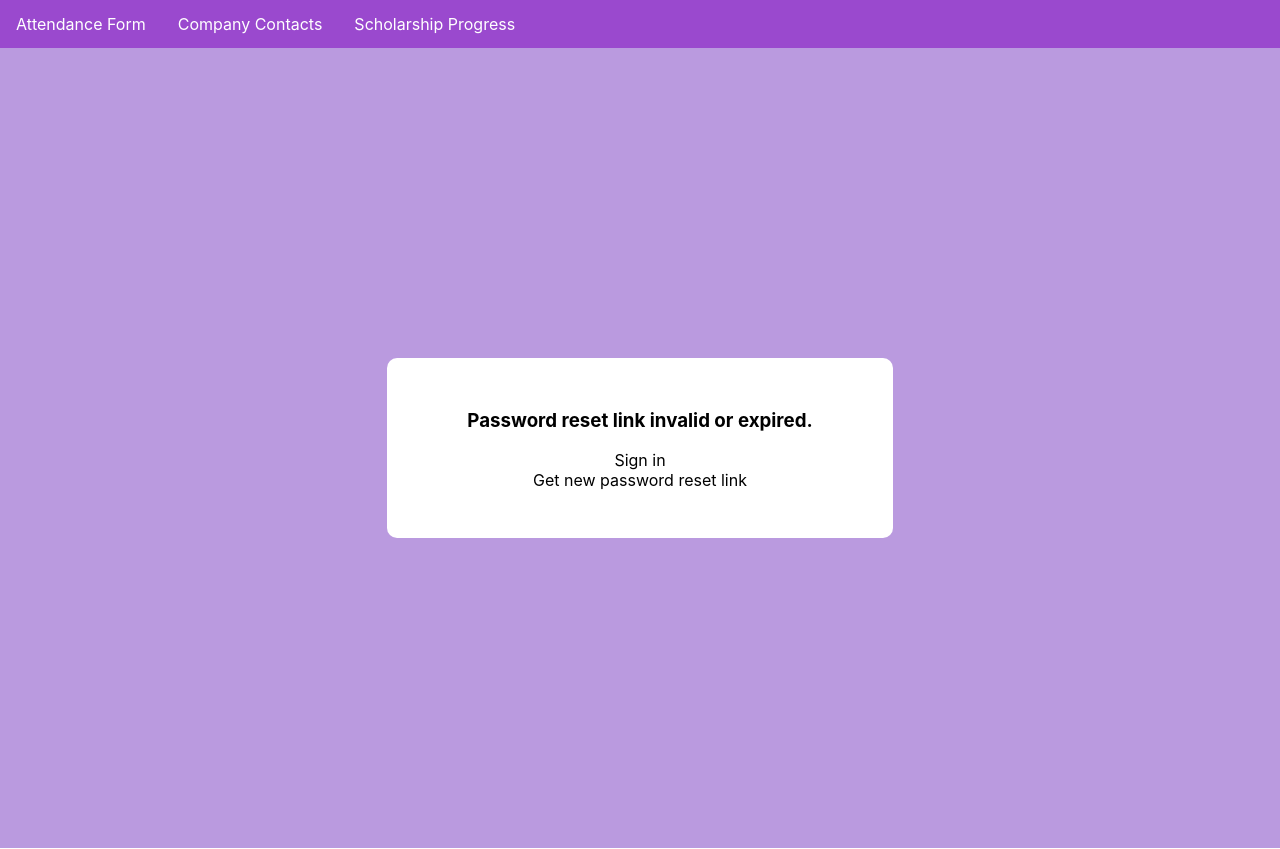
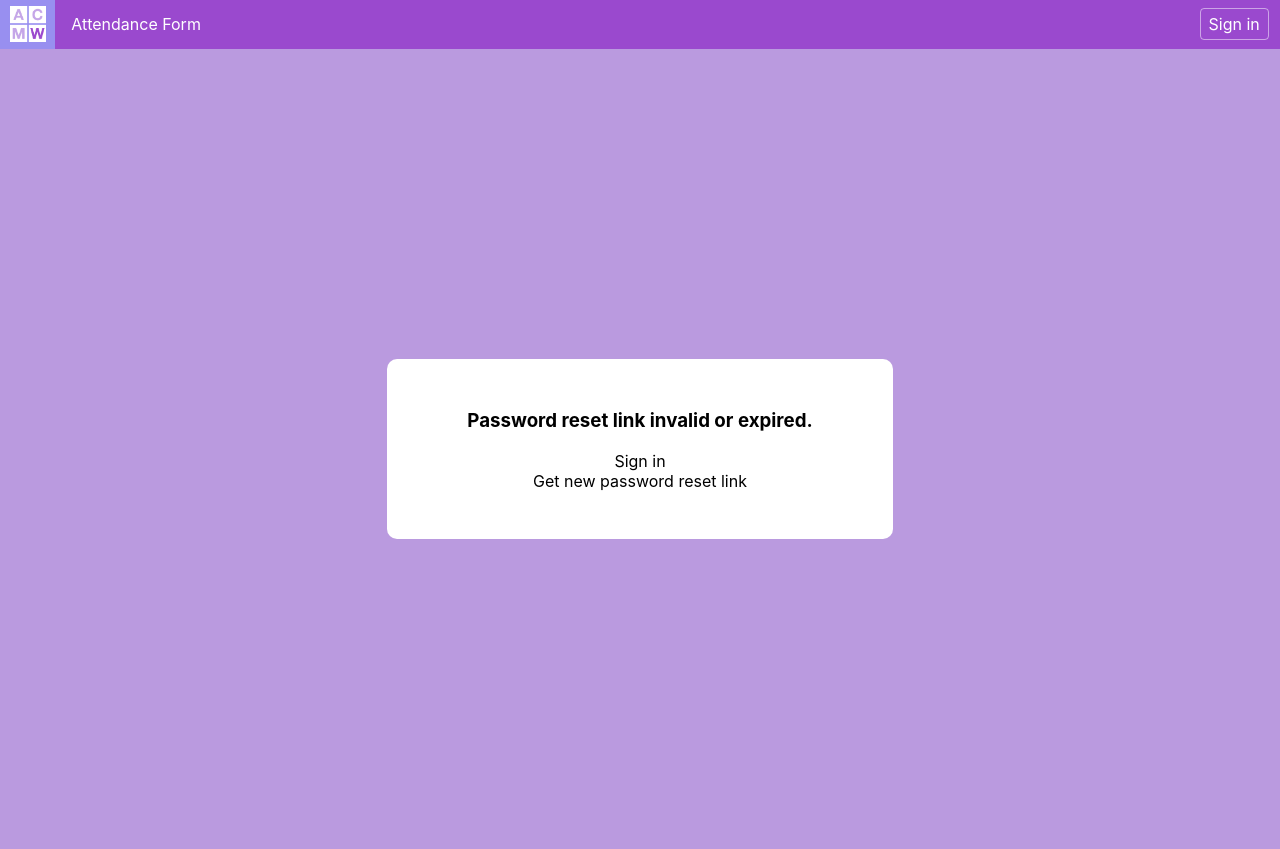
Before and after one commit to jgeorge37/acmwosu-db, a Next.js app in the folder acmw-db-app/: page /reset in a window 1280 px wide. Built offline with nearby package versions, Linux system fonts and the light colour scheme.

Commit message:
ADA-42 All of the permissions stuff

```diff
--- a/acmw-db-app/components/NavBar.jsx
+++ b/acmw-db-app/components/NavBar.jsx
@@ -1,14 +1,10 @@
 import styles from '../styles/components/NavBar.module.css';
-import React, {useEffect, useState} from 'react';
+import React, {Fragment, useEffect, useState} from 'react';
+
 
 const NavBar = (props) => {
-  const [user, setUser] = useState(null);
   const [showAlert, setShowAlert] = useState(false);
   const [hideAlert, setHideAlert] = useState(false);
-
-  useEffect(() => {
-    setUser(localStorage.getItem('user'));
-  }, []);
 
   useEffect(() => {
     if(showAlert) {
@@ -19,26 +15,62 @@ const NavBar = (props) => {
     }
   }, [showAlert]);
 
-  return (
-      <ul className={styles.bar}>
-        <li className={styles.tab}><a className={props.current === "attendance" ? styles.current : null} href="/attendance">Attendance Form</a></li>
-        <li className={styles.tab}><a className={props.current === "companycontacts" ? styles.current : null} href="/companycontacts">Company Contacts</a></li>
-        <li className={styles.tab}><a className={props.current === "scholarshipprogress" ? styles.current : null} href="/scholarshipprogress">Scholarship Progress</a></li>
-        {showAlert && !hideAlert &&
+  const logoutAlert = (
     <div className={styles.alert}>
       Successfully logged out &#x2705;
     </div>
-        }
-        {user &&
+  )
+
+  const cornerButton = props.user ?
+  (
     <li className={`${styles.tab} ${styles.account}`}>
-          <span className={styles.email}>{JSON.parse(user).email}</span>
+      <span className={styles.email}>{JSON.parse(props.user).email}</span>
       <span onClick={() => {
-            setUser(null);
+        props.setUser(null);
         localStorage.removeItem('user');
         setShowAlert(true);
-          }} className={styles.logout}>Log out</span>
+      }} className={styles.cornerButton}>Log out</span>
     </li>
-        }
+  )
+  :
+  (
+    <li className={`${styles.tab} ${styles.account}`}>
+      <a className={styles.cornerButton} href="/signin">Sign in</a>
+    </li>
+  )
+
+  // show to all users
+  const tier1 = (
+    <Fragment>
+      <li className={styles.tab}><a className={props.current === "attendance" ? styles.current : null} href="/attendance">Attendance Form</a></li>
+    </Fragment>
+  );
+
+  // show to non-exec, signed-in users
+  const tier2 = (
+    <Fragment>
+      <li className={styles.tab}><a className={props.current === "scholarshipprogress" ? styles.current : null} href="/scholarshipprogress">Scholarship Progress</a></li>
+    </Fragment>
+  );
+
+  // show only to exec users
+  const tier3 = (
+    <Fragment>
+      <li className={styles.tab}><a className={props.current === "execdashboard" ? styles.current : null} href="/execdashboard">Exec Dashboard</a></li>
+      <li className={styles.tab}><a className={props.current === "companycontacts" ? styles.current : null} href="/companycontacts">Company Contacts</a></li>
+    </Fragment>
+  );
+
+  return (
+      <ul className={styles.bar}>
+        <a href="/">
+         <img src="/logoinvert.png" alt="ACM-W Logo" className={styles.navlogo}/>
+        </a>
+        {tier1}
+        {props.user && tier2}
+        {props.user && JSON.parse(props.user).is_exec && tier3}
+        {showAlert && !hideAlert && logoutAlert}
+        {!(showAlert && !hideAlert) && cornerButton}
       </ul>
   )
 }
--- a/acmw-db-app/pages/_app.js
+++ b/acmw-db-app/pages/_app.js
@@ -1,8 +1,43 @@
 import '../styles/globals.css';
 import Head from 'next/head';
 import NavBar from '../components/NavBar';
+import React, { useEffect, useState } from 'react';
+
+const loadingWheel = (
+  <div className="lds-ring"><div></div><div></div><div></div><div></div></div>
+);
+
+const accountOnly = ['scholarshipprogress'];
+const execOnly = ['execdashboard', 'companycontacts'];
 
 function MyApp({ Component, pageProps }) {
+  const [user, setUser] = useState(null);
+  const [currentPage, setCurrentPage] = useState('');
+  const [blocked, setBlocked] = useState(null);
+
+  useEffect(() => {
+    setBlocked(null);
+    const userFromStorage = localStorage.getItem('user');
+    setUser(userFromStorage);
+    const pageName = Component.name.toLowerCase();
+    setCurrentPage(pageName);
+  }, [Component]);
+
+  // check if user is unauthorized
+  const checkBlocked = async () => {
+    const pageName = Component.name.toLowerCase();
+    let blocked = null;
+    if(accountOnly.includes(pageName)) {
+      blocked = !!user ? false : true;
+    } else if(execOnly.includes(pageName)) {
+      blocked = !!user && JSON.parse(user).is_exec ? false : true;
+    } else {
+      blocked = false;
+    }
+    return blocked;
+  }
+  checkBlocked().then(val => setBlocked(val));
+
   return (
     <div>
       <Head>
@@ -10,10 +45,16 @@ function MyApp({ Component, pageProps }) {
       </Head>
       <div className="app-container">
         <div className="navbar">
-          <NavBar></NavBar>
+          <NavBar current={currentPage} user={user} setUser={setUser}></NavBar>
         </div>
         <div className="component">
-          <Component {...pageProps} />
+          { blocked === null && loadingWheel }
+          { blocked === false &&
+            <Component {...pageProps} />
+          }
+          { blocked === true &&
+            <div className="unauth">You are not authorized to access this page. <br/><a href="/signin">Sign in</a></div>
+          }
         </div>
       </div>
     </div>
--- a/acmw-db-app/pages/attendance.js
+++ b/acmw-db-app/pages/attendance.js
@@ -1,10 +1,8 @@
 import AttendanceForm from '../components/AttendanceForm'
-import NavBar from '../components/NavBar'
 
 const Attendance = () => {
     return (
         <div>
-            <NavBar current="attendanceform"/>
             <AttendanceForm />
         </div>
     )
--- a/acmw-db-app/pages/companycontacts.js
+++ b/acmw-db-app/pages/companycontacts.js
@@ -6,7 +6,6 @@ import AddCompanyForm from '../components/AddCompanyForm'
 import SubmitButton from '../components/FormComponents/SubmitButton'
 import AddContactForm from '../components/AddContactForm'
 import SponsorshipForm from '../components/SponsorshipForm'
-import NavBar from '../components/NavBar'
 
 const CompanyContacts = () => {
     const [showOptionsForm, setOptionsForm] = useState(false)
@@ -19,7 +18,6 @@ const CompanyContacts = () => {
             <Head>
                 <title>Company Contacts Database</title>
             </Head>
-            <NavBar current="companycontacts"/>
             <h1 className={styles.header}>Company Contacts Database</h1>
             <main className={styles.main}>
                 <SubmitButton label="Options" handleChange={() => {setOptionsForm(true)}}/>
--- a/acmw-db-app/pages/execdashboard.js
+++ b/acmw-db-app/pages/execdashboard.js
@@ -1,5 +1,4 @@
 import styles from '../styles/Database.module.css'
-import NavBar from '../components/NavBar'
 import Head from 'next/head'
 import {useState} from 'react'
 import SubmitButton from '../components/FormComponents/SubmitButton'
--- a/acmw-db-app/pages/index.js
+++ b/acmw-db-app/pages/index.js
@@ -24,12 +24,12 @@ export default function Home() {
             <p>Record your attendance at one of our meetings</p>
           </a>
 
-          <a href="/signin" className={styles.card}>
+          <a href="/signin?to=ghc" className={styles.card}>
             <h3>GHC scholarship progress &rarr;</h3>
             <p>For GHC scholarship recipients: view your progress on the scholarship requirements</p>
           </a>
 
-          <a href="/signin" className={styles.card}>
+          <a href="/signin?to=exec" className={styles.card}>
             <h3>Executive console &rarr;</h3>
             <p>For ACM-W executive board members: access executive features</p>
           </a>
--- a/acmw-db-app/pages/scholarshipprogress.js
+++ b/acmw-db-app/pages/scholarshipprogress.js
@@ -3,7 +3,6 @@ import styles from '../styles/Database.module.css'
 import progress_styles from '../styles/components/ScholarshipProgressBar.module.css'
 import {useState, useEffect} from 'react'
 import ScholarshipProgressBar from '../components/ScholarshipProgressBar'
-import NavBar from '../components/NavBar'
 
 const ScholarshipProgress = () => {
 
@@ -30,7 +29,6 @@ const ScholarshipProgress = () => {
             const requestOptions = {
                 method: 'GET',
             };
-            console.log("here")
             const api = '/api/meeting/account-attendance?email=' + currentUserEmail;
             const res = await fetch(api, requestOptions);
             const result = await res.json();
@@ -93,7 +91,6 @@ const ScholarshipProgress = () => {
             <Head>
                 <title>GHC Scholarship Progress</title>
             </Head>
-            <NavBar current="scholarshipprogress"/>
             <h1 className={styles.header}>GHC Scholarship Progress Page</h1>
             <main className={styles.main}>
                 <div>
--- a/acmw-db-app/postgres/pg-query.js
+++ b/acmw-db-app/postgres/pg-query.js
@@ -5,7 +5,7 @@ export default async (query) => {
     dotenv.config({ silent: process.env.NODE_ENV === 'production' });
     const dbConfig = {
         connectionString: process.env.DATABASE_URL,
-        ssl: {rejectUnauthorized: false}  // Comment out this line if connecting to local DB
+        //ssl: {rejectUnauthorized: false}  // Comment out this line if connecting to local DB
     }
 
     const client = new pg.Client(dbConfig);
--- a/acmw-db-app/styles/components/NavBar.module.css
+++ b/acmw-db-app/styles/components/NavBar.module.css
@@ -37,7 +37,7 @@
   margin-top: 0.5em;
   padding: 0.3em 0.5em;
 }
-.tab.account .logout {
+.tab.account .cornerButton {
   float: right;
   margin-left: 0.5em;
   margin-top: 0.5em;
@@ -45,7 +45,7 @@
   border: 1px solid rgba(256,256,256,0.5);
   border-radius: 4px;
 }
-.tab.account .logout:hover {
+.tab.account .cornerButton:hover {
   cursor: pointer;
   background-color: rgba(256,256,256,0.8);
   color: #9A49CE;
@@ -69,3 +69,12 @@
   background-color: #FFFFFF;
   color: #9A49CE;
 }
+.bar .navlogo {
+  width: 3.45em;
+  float: left;
+  padding: 0.4em 0.6em;
+  background-color: #6d60e6; /* i thought an indigo accent could be fun */
+}
+.bar .navlogo:hover {
+  background-color: #988ff0;
+}
--- a/acmw-db-app/styles/globals.css
+++ b/acmw-db-app/styles/globals.css
@@ -27,7 +27,58 @@ a {
   display: flex;
   flex-direction: column;
   flex: 1 1 auto;
+  background-color: #BA9ADF;
 }
 .app-container .component > div {
   height: 100%;
 }
+
+.app-container .unauth {
+  position: relative;
+  top: 20%;
+  align-self: center;
+  background-color: white;
+  padding: 1em;
+  border-radius: 5px;
+}
+.app-container .unauth > a {
+  text-decoration: underline;
+}
+
+.lds-ring {
+  display: inline-block;
+  position: relative;
+  top: 45%;
+  align-self:center;
+  width: 80px;
+  height: 80px;
+}
+.lds-ring div {
+  box-sizing: border-box;
+  display: block;
+  position: absolute;
+  width: 64px;
+  height: 64px;
+  margin: 8px;
+  border: 8px solid #fff;
+  border-radius: 50%;
+  animation: lds-ring 1.2s cubic-bezier(0.5, 0, 0.5, 1) infinite;
+  border-color: #fff transparent transparent transparent;
+}
+.lds-ring div:nth-child(1) {
+  animation-delay: -0.45s;
+}
+.lds-ring div:nth-child(2) {
+  animation-delay: -0.3s;
+}
+.lds-ring div:nth-child(3) {
+  animation-delay: -0.15s;
+}
+@keyframes lds-ring {
+  0% {
+    transform: rotate(0deg);
+  }
+  100% {
+    transform: rotate(360deg);
+  }
+}
```
Also changed, not shown: acmw-db-app/pages/signin.js (+10 -0 lines). Lines whose indentation alone changed are shown as unchanged.
